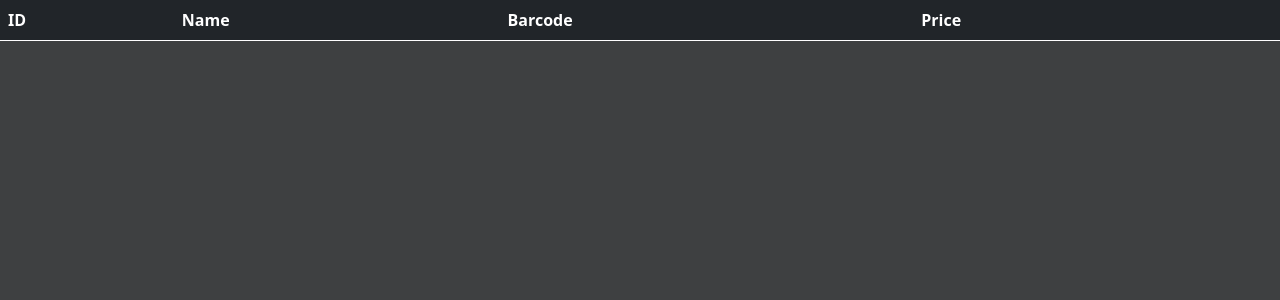
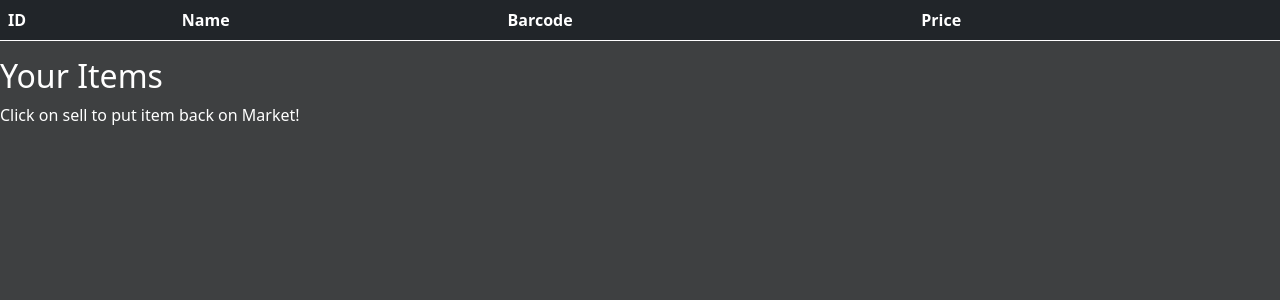
Before and after one commit to Paloftzer/Webbserverprogrammering, a Flask app: page /market in a window 1280 px wide. Shown: the part 56-356 px from the top of the page. Run offline with Flask 2, Linux system fonts and the light colour scheme; the visitor is signed in with stand-in values (Sample User, id 1); data comes from the database, SQL or seed files in the repository; data that the repository does not hold is empty; some libraries are stand-ins or nearby versions.

Commit message:
Started displaying owned items and started work on selling items you own

```diff
--- a/market/routes.py
+++ b/market/routes.py
@@ -3,6 +3,7 @@
 #* This imports the necessary packages/modules to route our requests to the correct location and display the correct page.
 from flask.helpers import flash # This imports the error message when a user fails to comply with the rules of creating an account.
 from flask_login import current_user, login_user, logout_user
+from turtle import pensize
 from flask_login.utils import login_required # This imports the login function needed to login as well as the logout function needed to logout.
 from market import app # This imports our app (website) from our market folder.
 from flask import render_template, redirect, request, url_for # This imports only the necessary packages for us to redirect requests to the correct location.
@@ -35,8 +36,9 @@ def market_page():
     if request.method == "GET":
         # Return all the data from our database and save it as the items variable
         items = Item.query.filter_by(owner=None)
+        owned_items = Item.query.filter_by(owner=current_user.id)
         # This returns our market.html file from our templates folder. It also returns the items variable which holds all the information from our database so that we can display it.
-        return render_template("market.html", items=items, purchase_form=purchase_form)
+        return render_template("market.html", items=items, purchase_form=purchase_form, owned_items=owned_items)
 
 #* This routes to our register page using the Flask routing system and defines a name for the route, as well as using the GET and POST methods to allow communication with our database.
 @app.route("/register", methods=["GET", "POST"])
--- a/market/static/styles.css
+++ b/market/static/styles.css
@@ -1,3 +1,7 @@
 .ses{
     color: darkviolet;
 }
+
+.card {
+    color:white;
+}
--- a/market/templates/market.html
+++ b/market/templates/market.html
@@ -34,7 +34,26 @@
             {% endfor %}
         </tbody>
       </table>
-{% endblock %}
+      <div class="col-4">
+        <h2 style="color: white">Your Items</h2>
+        <p style="color: white">Click on sell to put item back on Market!</p>
+        <div class="row">
+          {% for owned_item in owned_items %}
+          {% include 'partials/_owned_items.html' %}
+
+          <div class="col-md-6">
+            <div class="card text-center bg-dark">
+              <div class="card-body">
+                <h5 class="card-title"> {{ owned_item.name }} </h5>
+                <button style="margin : 10px" type="button" class="btn btn-outline-danger" data-toggle="modal" data-target="#Modal-SellingConfirm-{{ owned_item.id }}">Sell Item</button>
+                <p class="card-text">You will get {{  owned_item.price  }}$ back for selling this Item</p>
+              </div>
+            </div>
+            {% endfor %}
+          </div>
+        </div>
+      </div>
+      {% endblock %}
 
 <!--The code extends from our base.html,
 gives it a new title and adds the table needed for displaying our items.-->
```
Also changed, not shown: market/templates/partials/_owned_items.html (added, +16 -0 lines), 1 other file.
